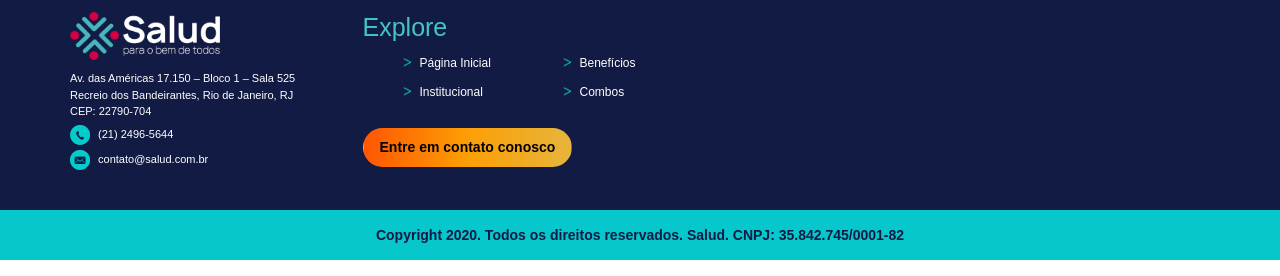
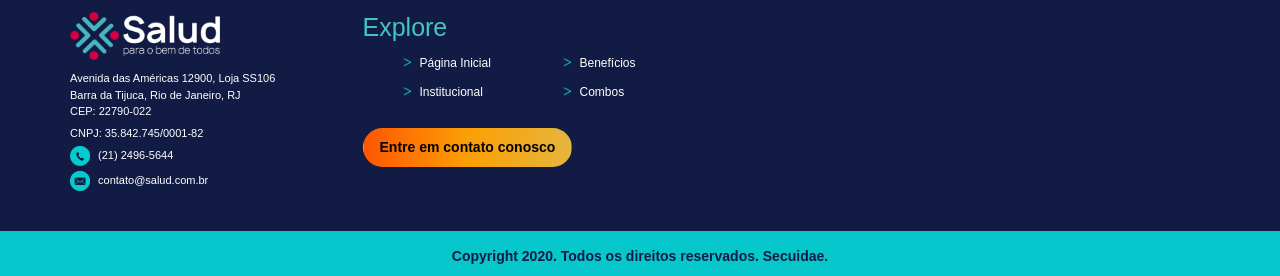
Before and after one commit to dsantos184/Salud, a React (Create React App) app: page / in a window 1280 px wide. Shown: the part 2351-2627 px from the top of the page. Built offline with nearby package versions, Linux system fonts and the light colour scheme; no server answers; what react-router-breadcrumbs-hoc would draw is missing.

Commit message:
atualizacao de endereco e troca do lugar do cnpj

```diff
--- a/package.json
+++ b/package.json
@@ -2,7 +2,7 @@
   "name": "salud-react",
   "version": "0.1.0",
   "private": true,
-  "homepage": "https://salud.com.br/",
+  "homepage": "https://secuidae.com.br/",
   "dependencies": {
     "@testing-library/jest-dom": "^4.2.4",
     "@testing-library/react": "^9.3.2",
--- a/src/components/Footer/index.js
+++ b/src/components/Footer/index.js
@@ -9,12 +9,20 @@ const Footer = () => {
                         <div className="col-lg-3">
                             <img className="logo-footer" src="./imagens/logo.png" />
                             <p className="color-white">
-                                Av. das Américas 17.150 – Bloco 1 – Sala 525 <br />
-                                Recreio dos Bandeirantes, Rio de Janeiro, RJ<br />
-                                CEP: 22790-704
+                                Avenida das Américas 12900, Loja SS106  <br />
+                                Barra da Tijuca, Rio de Janeiro, RJ<br />
+                                CEP: 22790-022
                             </p>
 
                             <div className="row">
+
+                                <div className="col-lg-12 col-sm-6">
+                                    <div className="contato-footer">
+                                        <span className="color-white">CNPJ: 35.842.745/0001-82</span>
+                                    </div>
+                                </div>
+
+
                                 <div className="col-lg-12 col-sm-6">
                                     <div className="contato-footer">
                                         <img src="./imagens/icone-telefone-footer.png" alt="telefone" /> <span className="color-white">(21) 2496-5644</span>
@@ -45,7 +53,7 @@ const Footer = () => {
             </section>
             <section className="copyright">
                 <div className="container text-center color-dark-blue">
-                    Copyright 2020. Todos os direitos reservados. Salud. CNPJ: 35.842.745/0001-82
+                    Copyright 2020. Todos os direitos reservados. Secuidae.
                 </div>
             </section>
         </Fragment>
--- a/src/css/geral.css
+++ b/src/css/geral.css
@@ -163,7 +163,7 @@ body {
 }
 
 .container-carousel-familia {
-    background-image: url('puclic/imagens/para-sua-familia.png');
+    background-image: url('/imagens/para-sua-familia.png');
 }
 
 .container-carousel-empresa {
```
